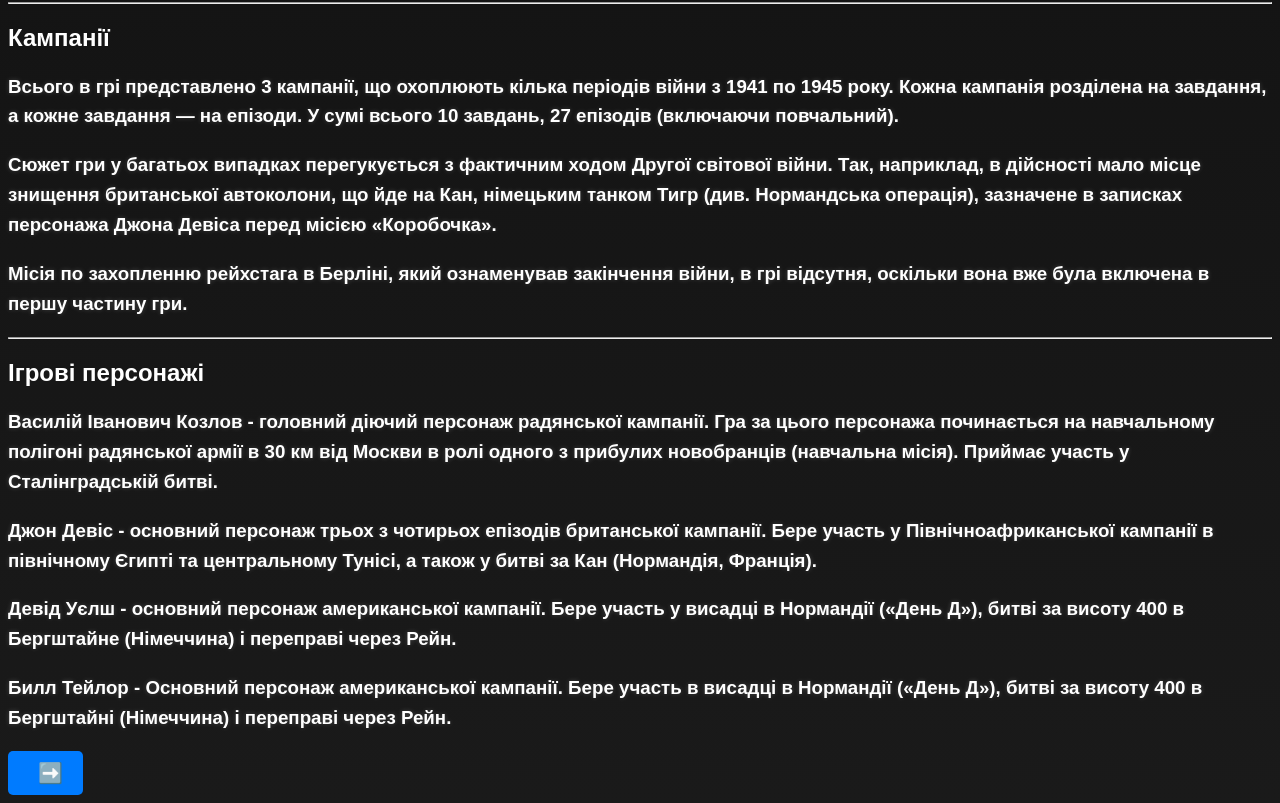
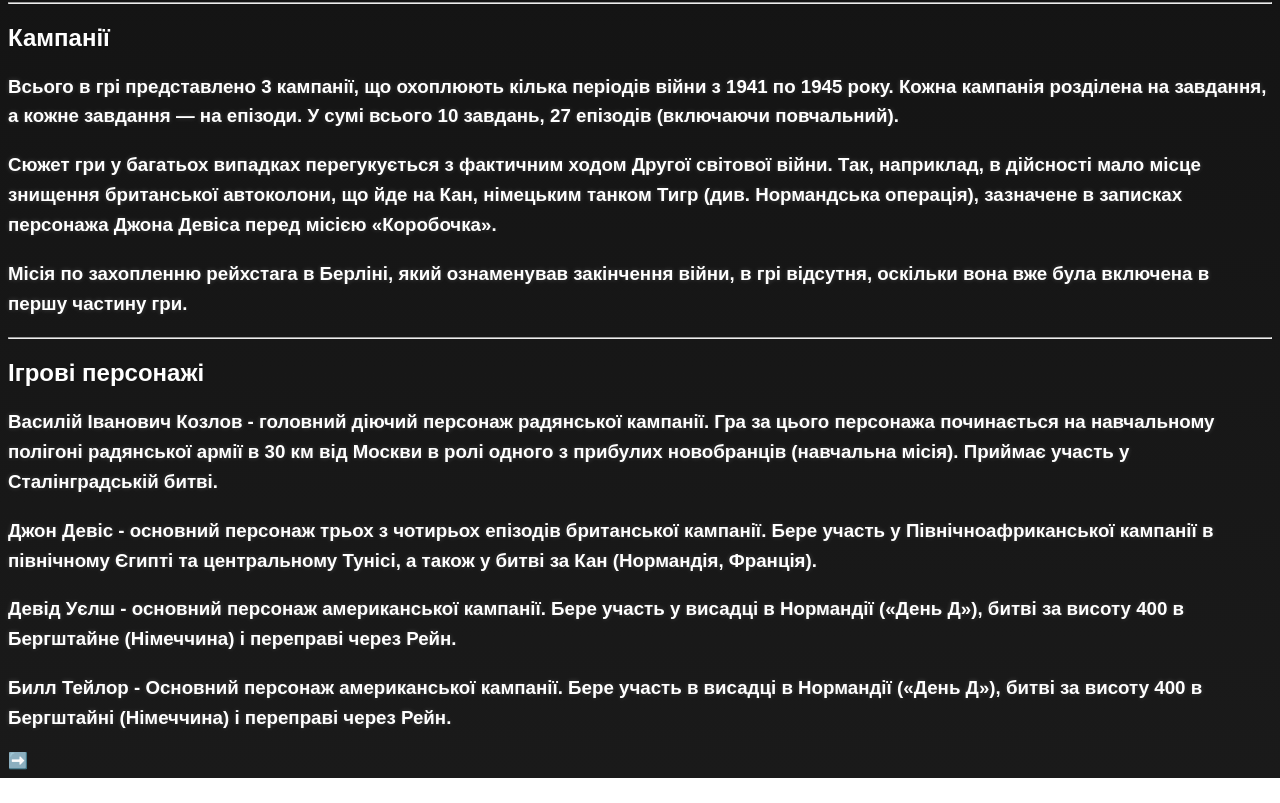
Before and after one commit to ScapTer-puck/Call-of-Duty, a plain HTML site: page index.html in a window 1280 px wide. Shown: the part 1263-2066 px from the top of the page. After the commit the page ends 2041 px from the top, so only its background shows below. Drawn offline with Linux system fonts and the light colour scheme.

Commit message:
Remove arrow button styles and img positioning
Removed styles for arrow buttons and image positioning.

```diff
--- a/style.css
+++ b/style.css
@@ -79,28 +79,3 @@ body, h1, h2, h3, h4, h5, h6, p, a, nav, header, main, section {
 a {
     text-decoration: none;
 }
-
-  .arrow-button {
-      display: inline-block;
-      padding: 10px 20px;
-      font-size: 20px;
-      color: white;
-      background-color: #007BFF;
-      border: none;
-      border-radius: 5px;
-      cursor: pointer;
-      text-decoration: none;
-      transition: background-color 0.3s ease;
-    }
-
-    .arrow-button:hover {
-      background-color: #0056b3;
-    }
-
-    .arrow-icon {
-      margin-left: 10px;
-    }
-
-img {
-    position:center
-}
```
